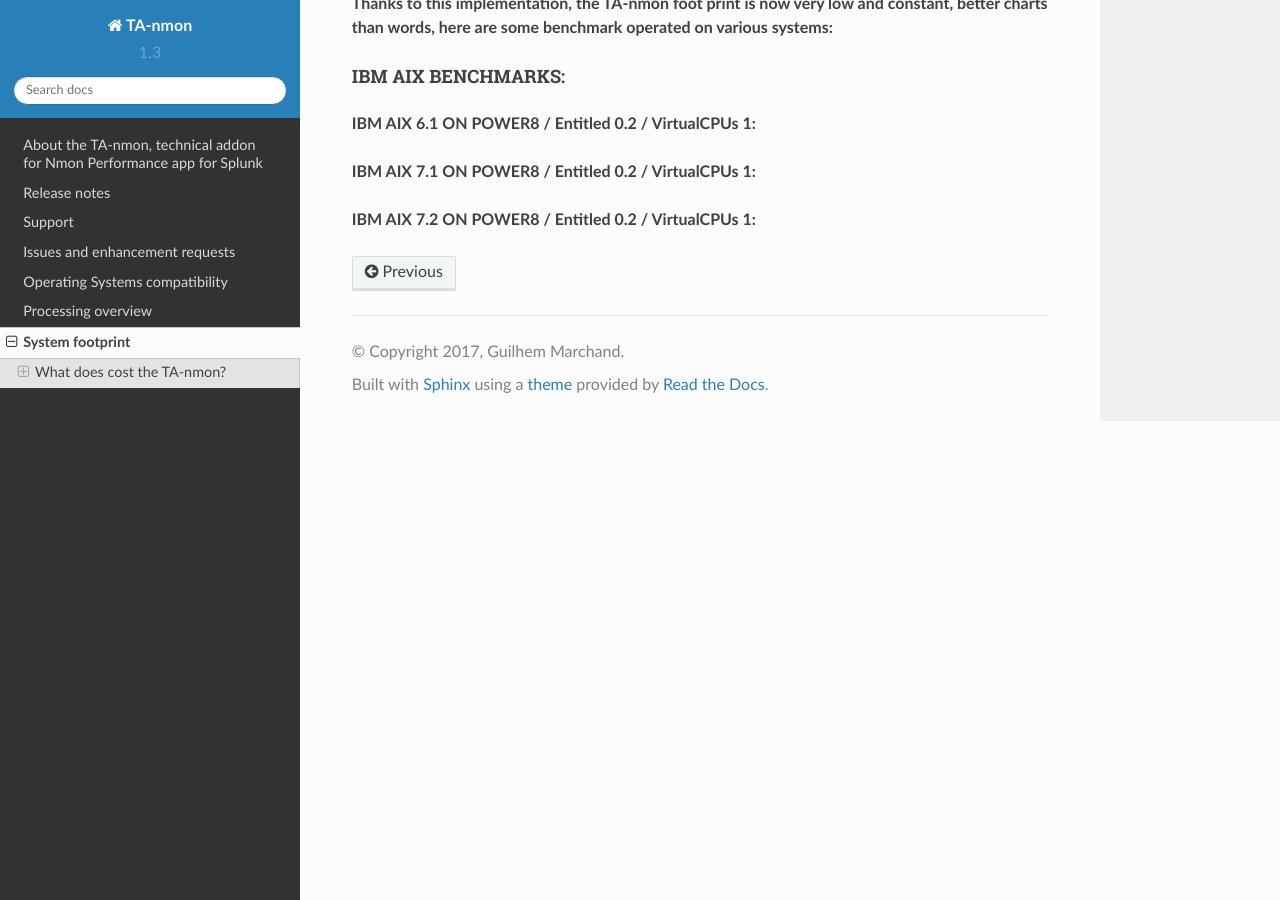
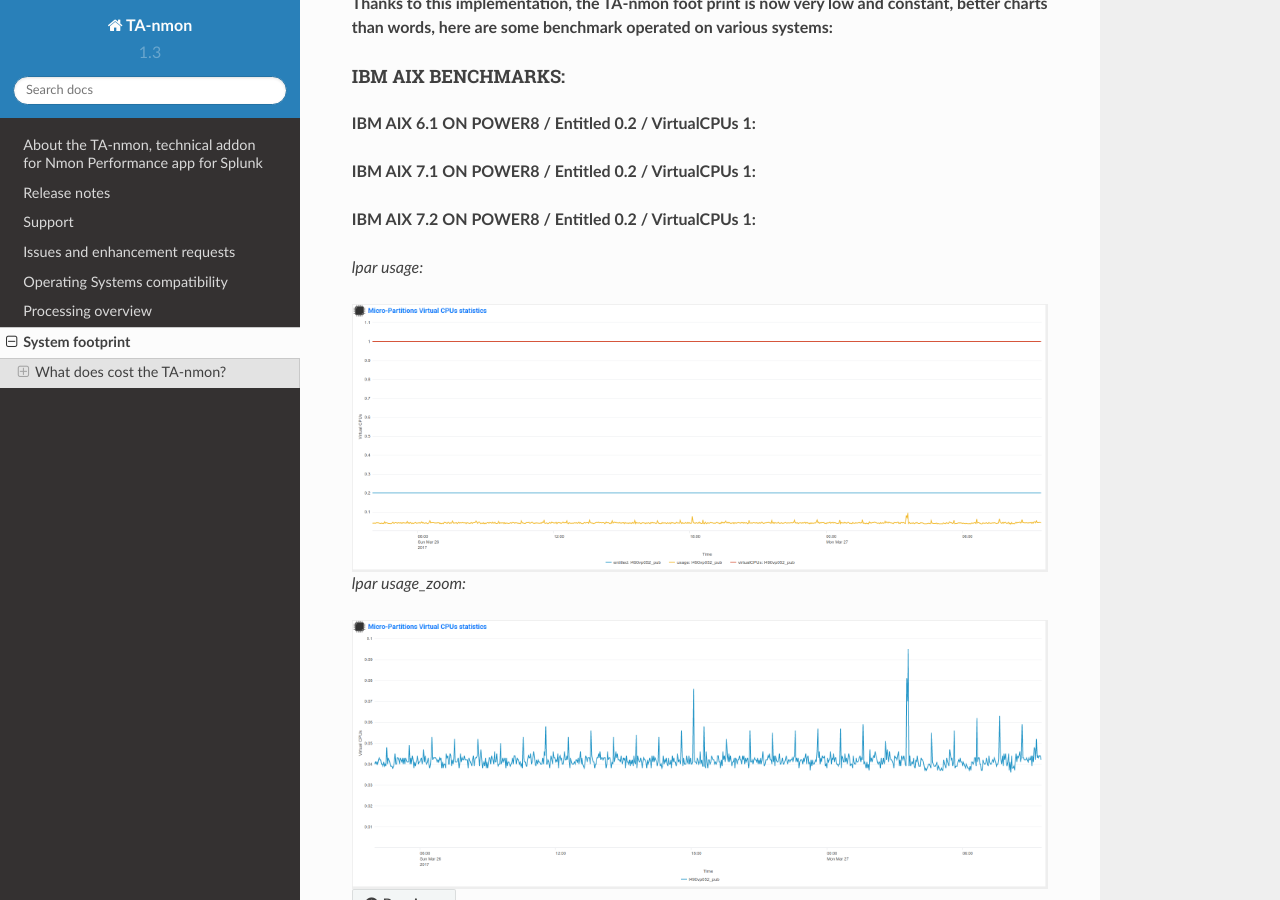
Before and after one commit to guilhemmarchand/TA-nmon, a Sphinx documentation site: the page built from docs/footprint.rst, in a window 1280 px wide and 900 px high, scrolled down 1022 px. Built offline with Sphinx 7.4.7 and the Read the Docs theme 2.0.0, drawn with Linux system fonts in a browser that asks for light colours.

Commit message:
documentation up working

```diff
--- a/docs/footprint.rst
+++ b/docs/footprint.rst
@@ -48,3 +48,15 @@
 **IBM AIX 7.1 ON POWER8 / Entitled 0.2 / VirtualCPUs 1:**
 
 **IBM AIX 7.2 ON POWER8 / Entitled 0.2 / VirtualCPUs 1:**
+
+*lpar usage:*
+
+.. image:: img/bench_AIX/AIX_72/lpar_full.png
+   :alt: img/bench_AIX/AIX_72/lpar_full.png
+   :align: center
+
+*lpar usage_zoom:*
+
+.. image:: img/bench_AIX/AIX_72/lpar_zoom.png
+   :alt: img/bench_AIX/AIX_72/lpar_zoom.png
+   :align: center
```
Also changed, not shown: docs/img/bench_AIX/AIX_72/lpar_full.png (added), docs/img/bench_AIX/AIX_72/lpar_zoom.png (added).
